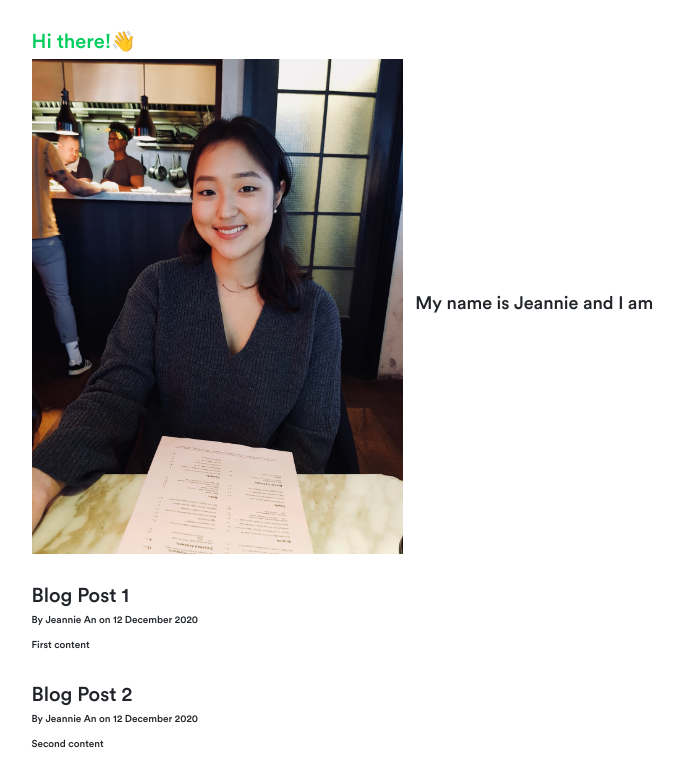
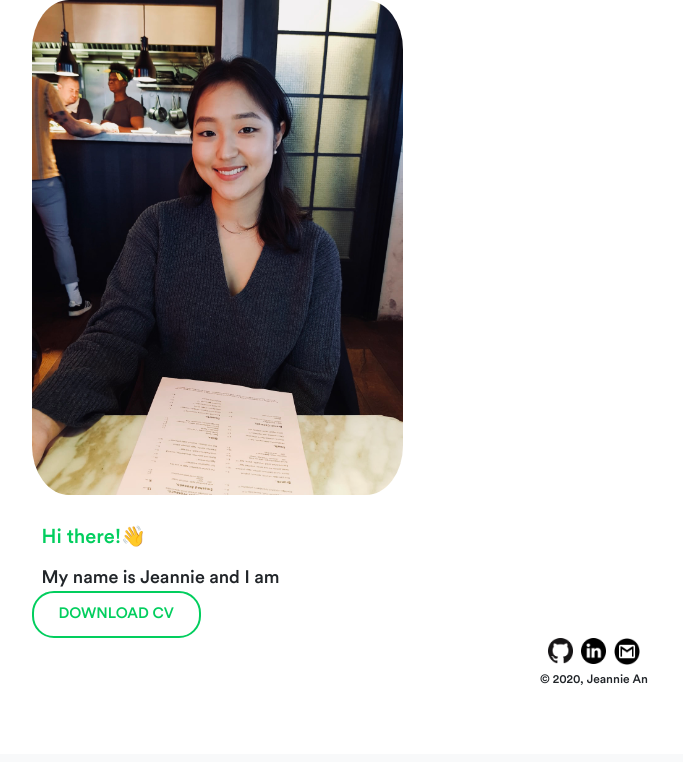
Before and after one commit to beannie-j/blog-website, a Flask app: page / in a window 1280 px wide. Shown: the part 46-808 px from the top of the page, without its empty margins (46-729 px from the left). After the commit the page ends 731 px from the top, so only its background shows below. Run offline with Flask 2, Linux system fonts and the light colour scheme; some libraries are stand-ins or nearby versions.

Commit message:
added cv download button, footer

```diff
--- a/flaskr/hello.py
+++ b/flaskr/main.py
@@ -3,24 +3,24 @@ app = Flask(__name__)
 
 posts = [
     {
-        'author': 'Jeannie An',
-        'title': 'Blog Post 1',
-        'content': 'First content',
-        'date_posted': '12 December 2020'
+        'title': 'Pathfinding Visualiser',
+        'language': 'C++',
+        'library': 'SFML 2D Graphics, ImGui',
+        'content': ''
     },
     {
-        'author': 'Jeannie An',
-        'title': 'Blog Post 2',
-        'content': 'Second content',
-        'date_posted': '12 December 2020'
+        'title': 'Tetris',
+        'language': 'C++',
+        'library': 'SFML 2D Graphics, SQLite',
+        'content': ''
     }
 ]
 
-@app.route('/')
 @app.route('/home')
 def get_home_page():
     return render_template('home.html', posts=posts, title='Home')
 
+@app.route('/')
 @app.route('/about')
 def get_about_page():
     return render_template('about.html', title='About')
--- /dev/null
+++ b/flaskr/static/main.js
@@ -0,0 +1,15 @@
+$(document).ready(function () {
+    $(".nav-link").removeClass("active");
+    let current = location.pathname;
+    if (current == '/') $('.about').addClass('active')
+    if (current == '/projects') $('.projects').addClass('active')
+    if (current == '/contact') $('.contact').addClass('active')
+});
+
+window.onload = function() {
+    const downloadCVButton = document.getElementById("download-cv-button");
+    downloadCVButton.onclick = function() {
+        let pdf = './media/Jeannie_AN_CV.pdf';
+        window.open(pdf);
+    }
+}
--- a/flaskr/static/style.css
+++ b/flaskr/static/style.css
@@ -96,6 +96,10 @@ h2 {
     margin-left: 3rem;
 }
 
+.hi {
+    margin-left: 1rem;
+}
+
 .intro-description {
     font-size: 1.8rem;
     margin-left: 1rem;
@@ -122,4 +126,46 @@ h2 {
 
 .hi {
     color: #02ce5e;
+    padding-bottom: 1rem;
 }
+
+.footer-wrap {
+    /* padding-bottom: 2.5rem; */
+    text-align: center;
+}
+
+.profile-image {
+    border-radius: 10%;
+}
+
+.social-links {
+    text-align: center;
+    margin-left: 0.5rem;
+}
+
+.social-link {
+    margin-right: 0.5rem;
+}
+
+.copyright {
+    font-size: 1.2rem;
+    margin-top: 0.5rem;
+}
+
+#download-cv-button {
+    background-color: white;
+    color: #02ce5e;
+    border: 2px solid #02ce5e;
+    padding: 1rem 2.5rem;
+    border-radius: 2.2rem;
+    font-size: 1.5rem;
+}
+
+#download-cv-button:hover {
+    background-color: #02ce5e;
+    color: white;
+    border: 2px solid #02ce5e;
+    padding: 1rem 2.5rem;
+    border-radius: 2.2rem;
+    font-size: 1.5rem;
+}
--- a/flaskr/templates/about.html
+++ b/flaskr/templates/about.html
@@ -1,4 +1,11 @@
 {% extends "layout.html" %}
 {% block content %}
-    <!-- <h1>About Page</h1> -->
+<div class="intro">
+    <img class="profile-image" src="./static/img/profile_photo.jpg" alt="profile image" width=33% height=33%>
+    <h1 class="hi">Hi there!<span class="wave">👋</span></h1>
+    <div class="intro-description">My name is Jeannie and I am </div>
+    <a href="./static/media/Jeannie_An_CV.pdf" download="Jeannie_An_CV">
+        <button id="download-cv-button" type="button">DOWNLOAD CV</button>
+    </a>
+</div>
 {% endblock content %}
--- /dev/null
+++ b/flaskr/templates/downloaded_cv.html
@@ -0,0 +1 @@
+{% extends "layout.html" %}
--- a/flaskr/templates/home.html
+++ b/flaskr/templates/home.html
@@ -1,11 +1,11 @@
 {% extends "layout.html" %}
 {% block content %}
     <div class="intro">
-        <h1 class="hi">Hi there!<span class="wave">👋</span></h1>
 
-            <div><img src="./static/img/profile_photo.jpg" alt="profile image" width=33% height=33%>
+        <div><img class="profile-image" src="./static/img/profile_photo.jpg" alt="profile image" width=33% height=33%>
+            <h1 class="hi">Hi there!<span class="wave">👋</span></h1>
             <span class="intro-description">My name is Jeannie and I am </span>
-            </div>
+        </div>
     </div>
 
     {% for post in posts %}
--- a/flaskr/templates/layout.html
+++ b/flaskr/templates/layout.html
@@ -5,9 +5,9 @@
         <meta http-equiv="X-UA-Compatible" content="IE=edge">
 
         {% if title %}
-            <title>Jeannie An - {{ title }}</title>
+            <title>👩🏻‍💻 Jeannie An - {{ title }}</title>
         {% else %}
-            <title>Jeannie An</title>
+            <title>👩🏻‍💻 Jeannie An</title>
         {% endif %}
 
         <meta name="description" content="">
@@ -15,6 +15,8 @@
         <script src="https://cdn.jsdelivr.net/npm/bootstrap@5.0.0-beta1/dist/js/bootstrap.bundle.min.js" integrity="sha384-ygbV9kiqUc6oa4msXn9868pTtWMgiQaeYH7/t7LECLbyPA2x65Kgf80OJFdroafW" crossorigin="anonymous"></script>
 
         <link href="https://cdn.jsdelivr.net/npm/bootstrap@5.0.0-beta1/dist/css/bootstrap.min.css" rel="stylesheet" integrity="sha384-giJF6kkoqNQ00vy+HMDP7azOuL0xtbfIcaT9wjKHr8RbDVddVHyTfAAsrekwKmP1" crossorigin="anonymous">
+        <script src="http://ajax.googleapis.com/ajax/libs/jquery/1.7.1/jquery.min.js" type="text/javascript"></script>
+        <script src="./static/main.js"></script>
         <link rel="stylesheet" type="text/css" href="{{ url_for('static', filename='style.css') }}">
 
     </head>
@@ -22,15 +24,15 @@
 
         <nav class="navbar navbar-expand-lg navbar-light bg-light">
             <div class="container-fluid">
-              <a class="navbar-brand" href="#">Jeannie An</a>
+              <a class="navbar-brand" href="/">Jeannie An</a>
               <button class="navbar-toggler" type="button" data-bs-toggle="collapse" data-bs-target="#navbarNavAltMarkup" aria-controls="navbarNavAltMarkup" aria-expanded="false" aria-label="Toggle navigation">
                 <span class="navbar-toggler-icon"></span>
               </button>
                 <div class="collapse navbar-collapse justify-content-end" id="navbarNavAltMarkup">
                   <div class="navbar-nav">
-                    <a class="nav-link active" aria-current="page" href="#">About</a>
-                    <a class="nav-link" href="#">Projects</a>
-                    <a class="nav-link" href="#">Contact</a>
+                    <a class="nav-link about" href="about">About</a>
+                    <a class="nav-link projects" href="projects">Projects</a>
+                    <a class="nav-link contact" href="contact">Contact</a>
                   </div>
                 </div>
               </div>
@@ -41,5 +43,14 @@
             {% block content %}{% endblock %}
         </div>
 
+        <footer class ="footer-wrap">
+          <div class="social-links">
+            <a href="https://github.com/beannie-j"><img class="social-link" src="./static/img/github-logo.png" alt="github-logo" width=2% height=2%></a>
+            <a href="https://www.linkedin.com/in/hjeanniean/"><img class="social-link" src="./static/img/linkedin-logo.png" alt="linkedin-logo" width=2% height=2%></a>
+            <a href="mailto:jeanniehjan@gmail.com"><img class="social-link" src="./static/img/gmail-logo.png" alt="email-logo" width=2.1% height=2.1%></a>
+          </div>
+          <div class="copyright">© 2020, Jeannie An</div>
+        </footer>
+
     </body>
 </html>
--- a/flaskr/templates/projects.html
+++ b/flaskr/templates/projects.html
@@ -1,9 +1,9 @@
 {% extends "layout.html" %}
 {% block content %}
-    <h1>Hi there! <span class="wave">👋</span></h1>
+    <!-- <h1>Hi there! <span class="wave">👋</span></h1> -->
     {% for post in posts %}
         <h1>{{ post.title }}</h1>
-        <p>By {{ post.author }} on {{ post.date_posted }}</p>
+        <p>Written in {{ post.language }} with {{ post.library }}</p>
         <p>{{ post.content }}</p>
     {% endfor %}
 {% endblock content %}
```
Also changed, not shown: flaskr/static/download.js (added), flaskr/static/img/github-logo.png (added), flaskr/static/img/gmail-logo.png (added), flaskr/static/img/linkedin-logo.png (added), 1 other file.
